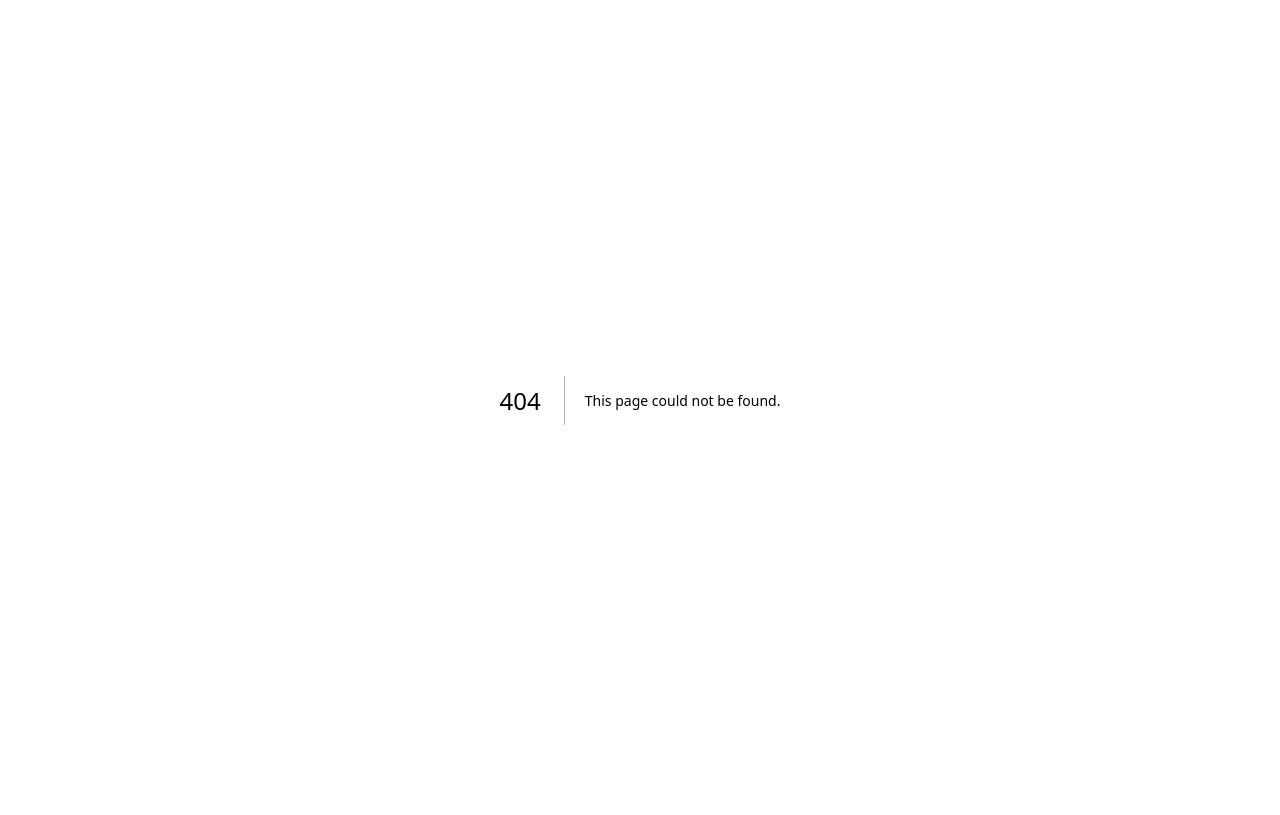
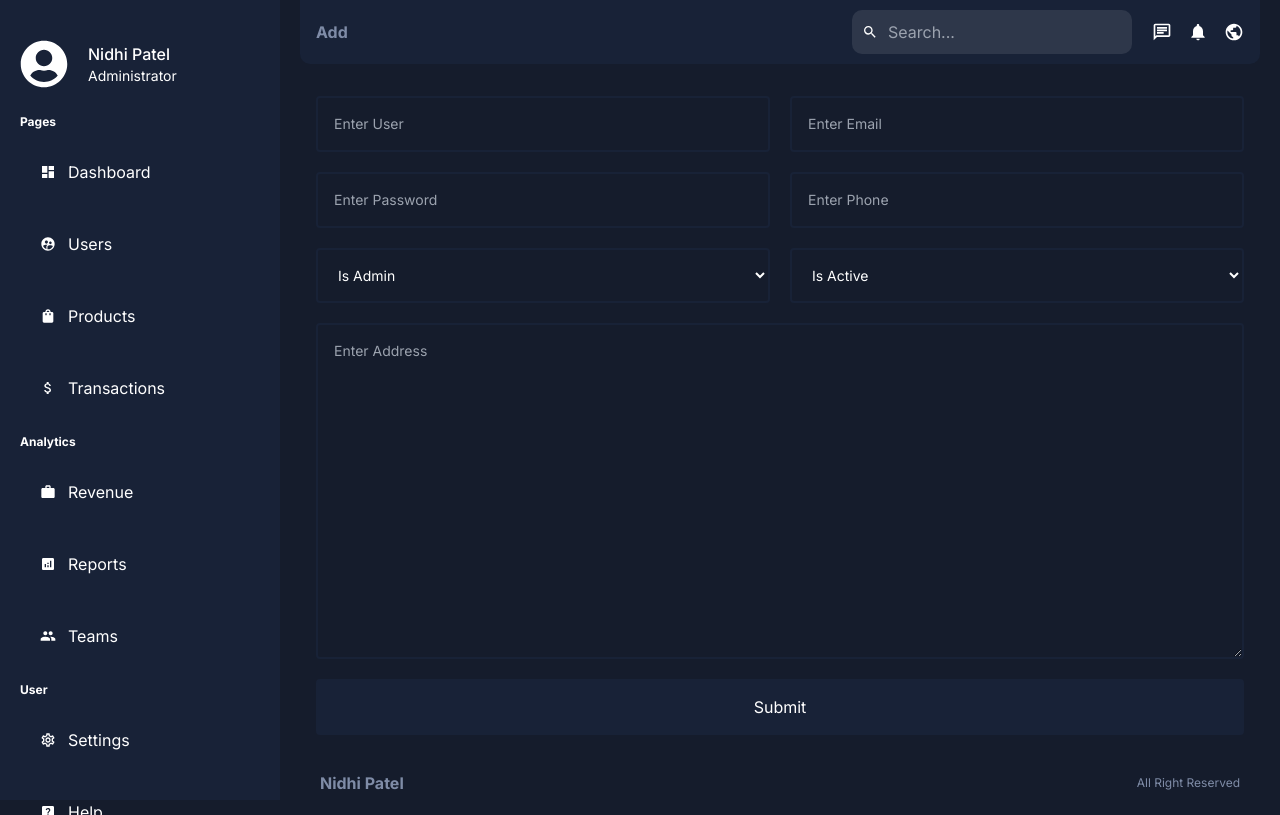
Before and after one commit to nidhip5/admin-dashboard, a Next.js app: page /dashboard/users/add in a window 1280 px wide. Before the commit this address had no page. Built offline with nearby package versions, Linux system fonts and the light colour scheme.

Commit message:
user add and update, product add and update page done. login page pending

```diff
--- /dev/null
+++ b/app/dashboard/products/add/page.js
@@ -0,0 +1,65 @@
+import React from "react";
+
+const AddProduct = () => {
+  return (
+    <div className="mt-4 p-4">
+      <form className="grid grid-cols-2 gap-5">
+        <input
+          type="text"
+          placeholder="Enter Title"
+          name="title"
+          className="rounded border-2 bg-transparent border-[#182237] text-sm p-4"
+          required
+        />
+        <select
+          name="cat"
+          id="cat"
+          className="rounded border-2 bg-transparent border-[#182237] text-sm p-4"
+        >
+          <option value="company">Choose a category</option>
+          <option value="kitchen">Kitchen</option>
+          <option value="phone">Phone</option>
+          <option value="computer">Computer</option>
+        </select>
+        <input
+          type="text"
+          placeholder="Enter Price"
+          name="price"
+          className="rounded border-2 bg-transparent border-[#182237] text-sm p-4"
+        />
+        <input
+          type="text"
+          placeholder="Enter Stock"
+          name="stock"
+          className="rounded border-2 bg-transparent border-[#182237] text-sm p-4"
+        />
+        <input
+          type="text"
+          placeholder="Enter Color"
+          name="color"
+          className="rounded border-2 bg-transparent border-[#182237] text-sm p-4"
+        />
+        <input
+          type="text"
+          placeholder="Enter Size"
+          name="size"
+          className="rounded border-2 bg-transparent border-[#182237] text-sm p-4"
+        />
+        <textarea
+          name="desc"
+          placeholder="Enter Description"
+          rows="15"
+          className="rounded border-2 bg-transparent border-[#182237] p-4 col-span-2 text-sm"
+        ></textarea>
+        <button
+          type="submit"
+          className="col-span-2 bg-admin-soft-color p-4 rounded text-sm"
+        >
+          Submit
+        </button>
+      </form>
+    </div>
+  );
+};
+
+export default AddProduct;
--- a/app/dashboard/products/page.js
+++ b/app/dashboard/products/page.js
@@ -11,11 +11,11 @@ const ProductPage = () => {
         <Search placeholder="Search for a Product..." />
         <Link href="/dashboard/products/add">
           <button className="px-2.5 py-1.5 bg-purple-800 rounded">
-            Add New
+            Add New Product
           </button>
         </Link>
       </div>
-      <table className="w-full py-10">
+      <table className="w-full py-10 my-6 mx-3.5">
         <thead>
           <tr>
             <td className="p-2.5">Title</td>
--- /dev/null
+++ b/app/dashboard/users/[id]/page.js
@@ -0,0 +1,90 @@
+import React from "react";
+import { FaUserCircle } from "react-icons/fa";
+
+const ViewSingleUser = () => {
+  return (
+    <div className="grid grid-cols-[20%,80%] gap-5 pr-5 pt-5">
+      <div className="grid gap-3 self-start bg-admin-soft-color p-5 rounded">
+        <FaUserCircle className="text-2xl w-full h-64" />
+        <span className="text-center">John Doe</span>
+      </div>
+      <div className="grid gap-5 p-5 bg-admin-soft-color rounded">
+        <div className="grid w-full gap-4">
+          <label>Username</label>
+          <input
+            type="text"
+            placeholder="John Doe"
+            name="user"
+            className="rounded text-sm bg-admin-color p-4"
+          />
+        </div>
+        <div className="grid w-full gap-4">
+          <label>Email</label>
+          <input
+            type="text"
+            placeholder="johndoe@gmail.com"
+            name="email"
+            className="rounded text-sm bg-admin-color p-4"
+          />
+        </div>
+        <div className="grid w-full gap-4">
+          <label>Password</label>
+          <input
+            type="text"
+            placeholder="john123"
+            name="password"
+            className="rounded text-sm bg-admin-color p-4"
+          />
+        </div>
+        <div className="grid w-full gap-4">
+          <label>Phone</label>
+          <input
+            type="text"
+            placeholder="9878786777"
+            name="phone"
+            className="rounded text-sm bg-admin-color p-4"
+          />
+        </div>
+        <div className="grid w-full gap-4">
+          <label>Address</label>
+          <input
+            type="text"
+            placeholder="California"
+            name="user"
+            className="rounded text-sm bg-admin-color p-4"
+          />
+        </div>
+        <div className="grid w-full gap-4">
+          <label>Is Admin?</label>
+          <select
+            name="cat"
+            id="cat"
+            className="rounded text-sm bg-admin-color p-4"
+          >
+            <option value="isAdmin" selected>
+              Is Admin
+            </option>
+            <option value={true}>Yes</option>
+            <option value={false}>No</option>
+          </select>
+        </div>
+        <div className="grid w-full gap-4">
+          <label>Is Admin?</label>
+          <select
+            name="cat"
+            id="cat"
+            className="rounded text-sm bg-admin-color p-4"
+          >
+            <option value="isActive" selected>
+              Is Active
+            </option>
+            <option value={true}>Yes</option>
+            <option value={false}>No</option>
+          </select>
+        </div>
+      </div>
+    </div>
+  );
+};
+
+export default ViewSingleUser;
--- /dev/null
+++ b/app/dashboard/users/add/page.js
@@ -0,0 +1,71 @@
+import React from "react";
+
+const AddUser = () => {
+  return (
+    <div className="mt-4 p-4">
+      <form className="grid grid-cols-2 gap-5">
+        <input
+          type="text"
+          placeholder="Enter User"
+          name="user"
+          className="rounded border-2 bg-transparent text-sm border-[#182237] p-4"
+          required
+        />
+        <input
+          type="text"
+          placeholder="Enter Email"
+          name="email"
+          className="rounded border-2 bg-transparent text-sm border-[#182237] p-4"
+        />
+        <input
+          type="text"
+          placeholder="Enter Password"
+          name="password"
+          className="rounded border-2 bg-transparent text-sm border-[#182237] p-4"
+        />
+        <input
+          type="text"
+          placeholder="Enter Phone"
+          name="phone"
+          className="rounded border-2 bg-transparent text-sm border-[#182237] p-4"
+        />
+        <select
+          name="cat"
+          id="cat"
+          className="rounded border-2 bg-transparent text-sm border-[#182237] p-4"
+        >
+          <option value="isAdmin" selected>
+            Is Admin
+          </option>
+          <option value={true}>Yes</option>
+          <option value={false}>No</option>
+        </select>
+        <select
+          name="cat"
+          id="cat"
+          className="rounded border-2 bg-transparent text-sm border-[#182237] p-4"
+        >
+          <option value="isActive" selected>
+            Is Active
+          </option>
+          <option value={true}>Yes</option>
+          <option value={false}>No</option>
+        </select>
+        <textarea
+          name="address"
+          placeholder="Enter Address"
+          rows="15"
+          className="rounded border-2 bg-transparent border-[#182237] p-4 col-span-2 text-sm"
+        ></textarea>
+        <button
+          type="submit"
+          className="col-span-2 bg-admin-soft-color p-4 rounded"
+        >
+          Submit
+        </button>
+      </form>
+    </div>
+  );
+};
+
+export default AddUser;
--- a/app/dashboard/users/page.js
+++ b/app/dashboard/users/page.js
@@ -12,11 +12,11 @@ const UserPage = () => {
         <Search placeholder="Search for a User..." />
         <Link href="/dashboard/users/add">
           <button className="px-2.5 py-1.5 bg-purple-800 rounded">
-            Add New
+            Add New User
           </button>
         </Link>
       </div>
-      <table className="w-full py-10">
+      <table className="w-full py-10 my-6 mx-3.5">
         <thead>
           <tr>
             <td className="p-2.5">Name</td>
@@ -30,7 +30,7 @@ const UserPage = () => {
         <tbody>
           <tr>
             <td className="p-2.5">
-              <div className="flex items-center">
+              <div className="flex items-center gap-1">
                 <FaUserTie width={40} height={40} />
                 John Doe
               </div>
@@ -40,7 +40,7 @@ const UserPage = () => {
             <td className="p-2.5">Admin</td>
             <td className="p-2.5">Active</td>
             <td className="p-2.5 flex gap-2">
-              <Link href="/">
+              <Link href="/dashboard/users/test">
                 <button className="bg-green-700 px-2.5 py-1.5 rounded">
                   View
                 </button>
--- a/app/login/page.js
+++ b/app/login/page.js
@@ -1,7 +1,30 @@
 import React from "react";
 
 const LoginPage = () => {
-  return <div>LoginPage</div>;
+  return (
+    <div className="bg-admin-soft-color">
+      <form className="grid gap-5 mx-auto my-auto">
+        <input
+          type="text"
+          className="text-sm p-8.5 border rounded bg-admin-color"
+          name="username"
+          placeholder="Username"
+        />
+        <input
+          type="password"
+          className="text-sm p-8.5 border rounded bg-admin-color"
+          name="password"
+          placeholder="Password"
+        />
+        <button
+          className="bg-admin-soft-color p-4 rounded text-sm"
+          type="submit"
+        >
+          Log me in
+        </button>
+      </form>
+    </div>
+  );
 };
 
 export default LoginPage;
--- a/app/ui/dashboard/navbar/navbar.js
+++ b/app/ui/dashboard/navbar/navbar.js
@@ -11,7 +11,7 @@ import {
 const Navbar = () => {
   const pathname = usePathname();
   return (
-    <div className="p-5 rounded-b-[10px] bg-admin-soft-color flex items-center justify-between sticky top-0">
+    <div className="py-2.5 px-4 rounded-b-[10px] bg-admin-soft-color flex items-center justify-between sticky">
       <div className="text-[#7f8ca7] font-bold capitalize">
         {pathname.split("/").pop()}
       </div>
--- a/app/ui/dashboard/pagination/pagination.js
+++ b/app/ui/dashboard/pagination/pagination.js
@@ -2,7 +2,7 @@ import React from "react";
 
 const Pagination = () => {
   return (
-    <div className="flex items-center justify-between p-q.5">
+    <div className="flex items-center justify-between px-2.5">
       <button className="py-1.5 px-2.5 cursor-not-allowed bg-gray-400 rounded">
         Previous
       </button>
--- a/app/ui/dashboard/rightbar/rightbar.js
+++ b/app/ui/dashboard/rightbar/rightbar.js
@@ -24,7 +24,7 @@ const Rightbar = () => {
             Lorem Ipsum is simply dummy text of the printing and typesetting
             industry.
           </p>
-          <button className="p-2.5 flex items-center gap-2.5 text-white border-none rounded-[5px] cursor-pointer bg-[#5d57c9] w-max">
+          <button className="px-2.5 py-1.5 flex items-center gap-2.5 text-white border-none rounded-[5px] cursor-pointer bg-[#5d57c9] w-max">
             <MdPlayCircleFilled />
             Watch
           </button>
@@ -49,7 +49,7 @@ const Rightbar = () => {
             Lorem Ipsum is simply dummy text of the printing and typesetting
             industry.
           </p>
-          <button className="p-2.5 flex items-center gap-2.5 text-white border-none rounded-[5px] cursor-pointer bg-[#5d57c9] w-max">
+          <button className="px-2.5 py-1.5 flex items-center gap-2.5 text-white border-none rounded-[5px] cursor-pointer bg-[#5d57c9] w-max">
             <MdPlayCircleFilled />
             Learn
           </button>
--- a/app/ui/dashboard/transactions/transactions.js
+++ b/app/ui/dashboard/transactions/transactions.js
@@ -50,7 +50,7 @@ const Transactions = () => {
                 </td>
                 <td className="p-5">
                   <span
-                    className={`rounded-[5px] p-1.5 text-sm text-white ${
+                    className={`rounded-[5px] py-0.5 px-1.5 text-sm text-white ${
                       item.status === "Pending"
                         ? "bg-[#f7cb7375]"
                         : item.status == "Cancelled"
```
